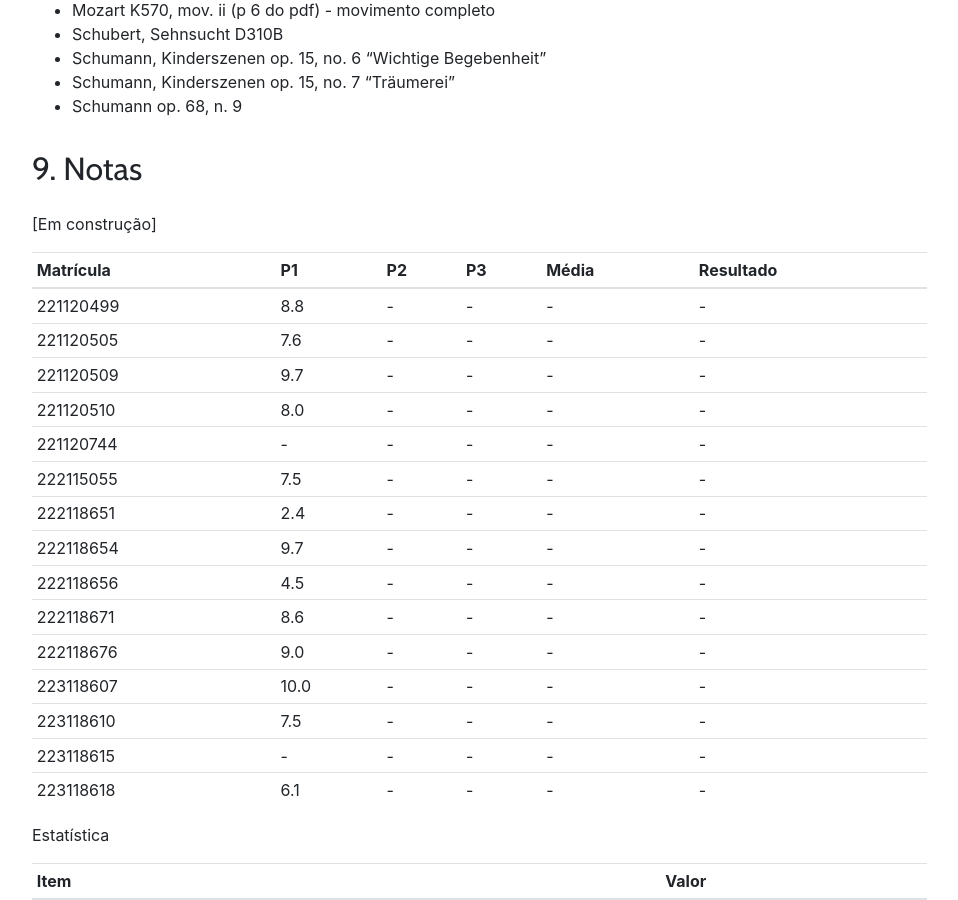
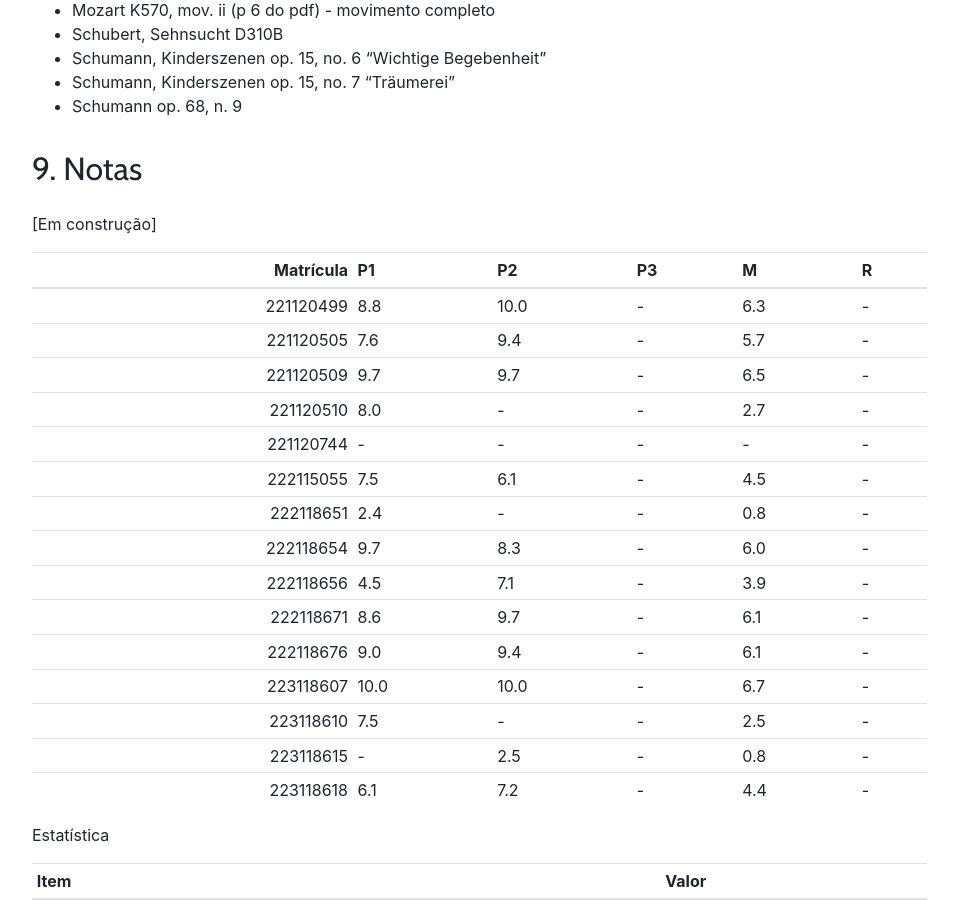
Before and after one commit to kroger/genosmus, a Jekyll site: the page built from _marcos/musa71.md, in a window 1280 px wide and 900 px high, scrolled down 7292 px. Shown: the whole window, without its empty margins (68-1026 px from the left). Built offline with Jekyll 4.4.1, drawn with Linux system fonts in a browser that asks for light colours; nearby versions of some CDN libraries; the table of contents is made by our own code.

Commit message:
Insere notas da prova 2 LEM 1 e 3

```diff
--- a/_marcos/musa71.md
+++ b/_marcos/musa71.md
@@ -318,23 +318,23 @@ Aulas 23 e 24 (ver data em [cronograma](#7-cronograma)).
 
 [Em construção]
 
-| Matrícula | P1   | P2  | P3  | Média | Resultado |
-| --------- | ---- | --- | --- | ----- | --------- |
-| 221120499 | 8.8  | -   | -   | -     | -         |
-| 221120505 | 7.6  | -   | -   | -     | -         |
-| 221120509 | 9.7  | -   | -   | -     | -         |
-| 221120510 | 8.0  | -   | -   | -     | -         |
-| 221120744 | -    | -   | -   | -     | -         |
-| 222115055 | 7.5  | -   | -   | -     | -         |
-| 222118651 | 2.4  | -   | -   | -     | -         |
-| 222118654 | 9.7  | -   | -   | -     | -         |
-| 222118656 | 4.5  | -   | -   | -     | -         |
-| 222118671 | 8.6  | -   | -   | -     | -         |
-| 222118676 | 9.0  | -   | -   | -     | -         |
-| 223118607 | 10.0 | -   | -   | -     | -         |
-| 223118610 | 7.5  | -   | -   | -     | -         |
-| 223118615 | -    | -   | -   | -     | -         |
-| 223118618 | 6.1  | -   | -   | -     | -         |
+|   Matrícula | P1   | P2   | P3   | M   | R   |
+|------------:|:-----|:-----|:-----|:----|:----|
+|   221120499 | 8.8  | 10.0 | -    | 6.3 | -   |
+|   221120505 | 7.6  | 9.4  | -    | 5.7 | -   |
+|   221120509 | 9.7  | 9.7  | -    | 6.5 | -   |
+|   221120510 | 8.0  | -    | -    | 2.7 | -   |
+|   221120744 | -    | -    | -    | -   | -   |
+|   222115055 | 7.5  | 6.1  | -    | 4.5 | -   |
+|   222118651 | 2.4  | -    | -    | 0.8 | -   |
+|   222118654 | 9.7  | 8.3  | -    | 6.0 | -   |
+|   222118656 | 4.5  | 7.1  | -    | 3.9 | -   |
+|   222118671 | 8.6  | 9.7  | -    | 6.1 | -   |
+|   222118676 | 9.0  | 9.4  | -    | 6.1 | -   |
+|   223118607 | 10.0 | 10.0 | -    | 6.7 | -   |
+|   223118610 | 7.5  | -    | -    | 2.5 | -   |
+|   223118615 | -    | 2.5  | -    | 0.8 | -   |
+|   223118618 | 6.1  | 7.2  | -    | 4.4 | -   |
 {: .table .table-sm}
 
 Estatística
```
Also changed, not shown: _marcos/musa69.md (+14 -14 lines).
